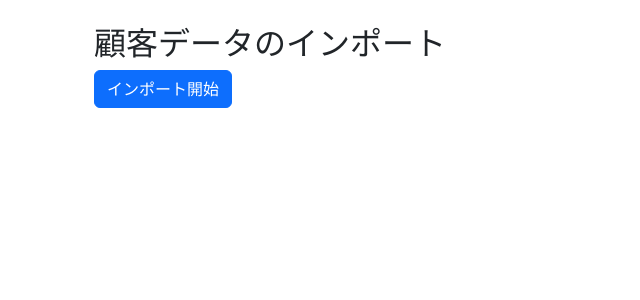
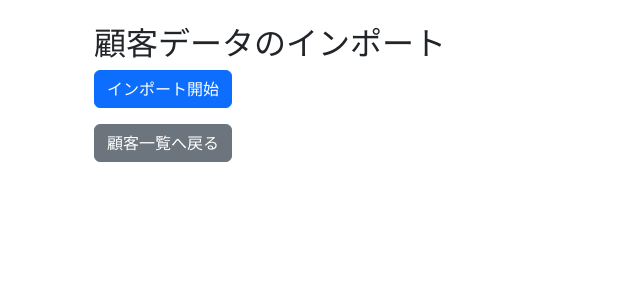
Before and after one commit to sk04237/customer_managementsystem, a Flask app: page /customers/import in a window 1280 px wide. Shown: the part 56-356 px from the top of the page, without its empty margins (0-640 px from the left). Run offline with Flask 3, Linux system fonts and the light colour scheme.

Commit message:
Update import_customers.html

```diff
--- a/app/templates/import_customers.html
+++ b/app/templates/import_customers.html
@@ -6,5 +6,6 @@
     <form method="POST">
         <button type="submit" class="btn btn-primary">インポート開始</button>
     </form>
+    <a href="{{ url_for('main.view_customers') }}" class="btn btn-secondary mt-3">顧客一覧へ戻る</a>
 </div>
 {% endblock %}
```
